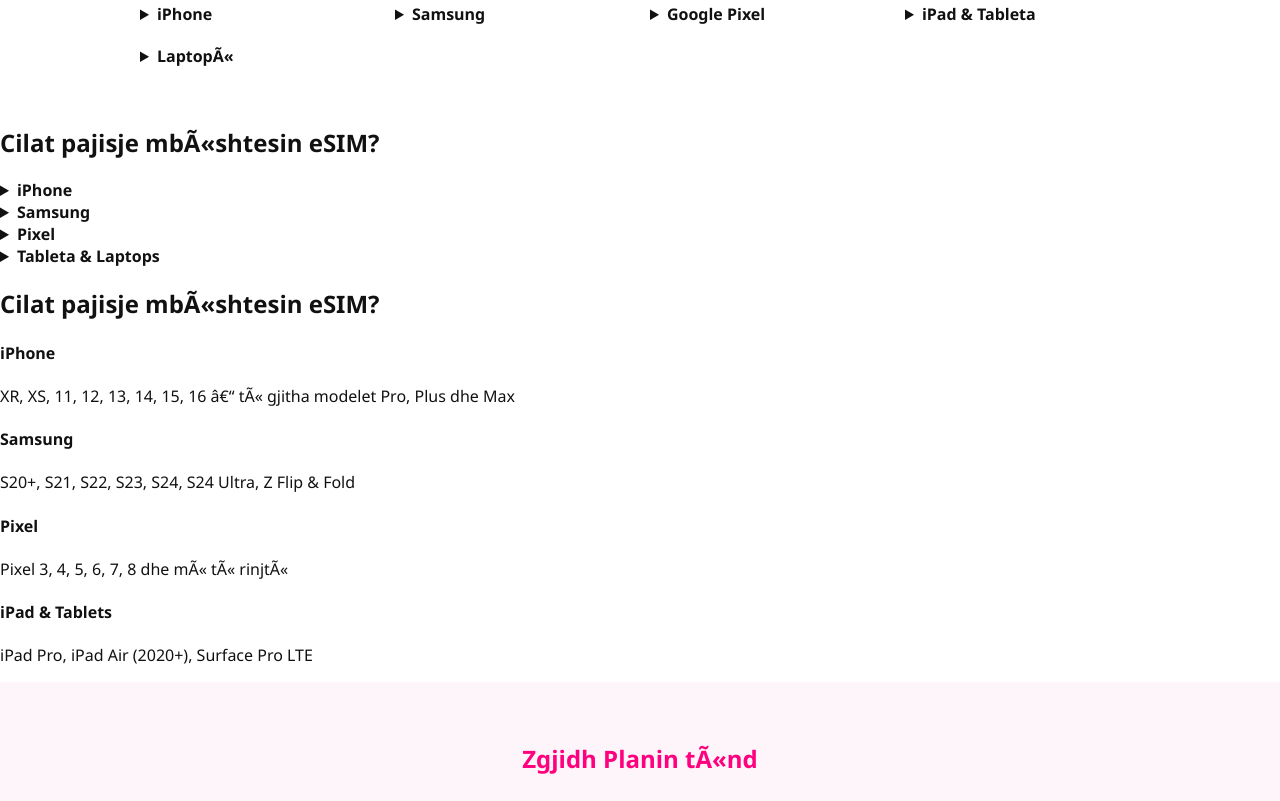
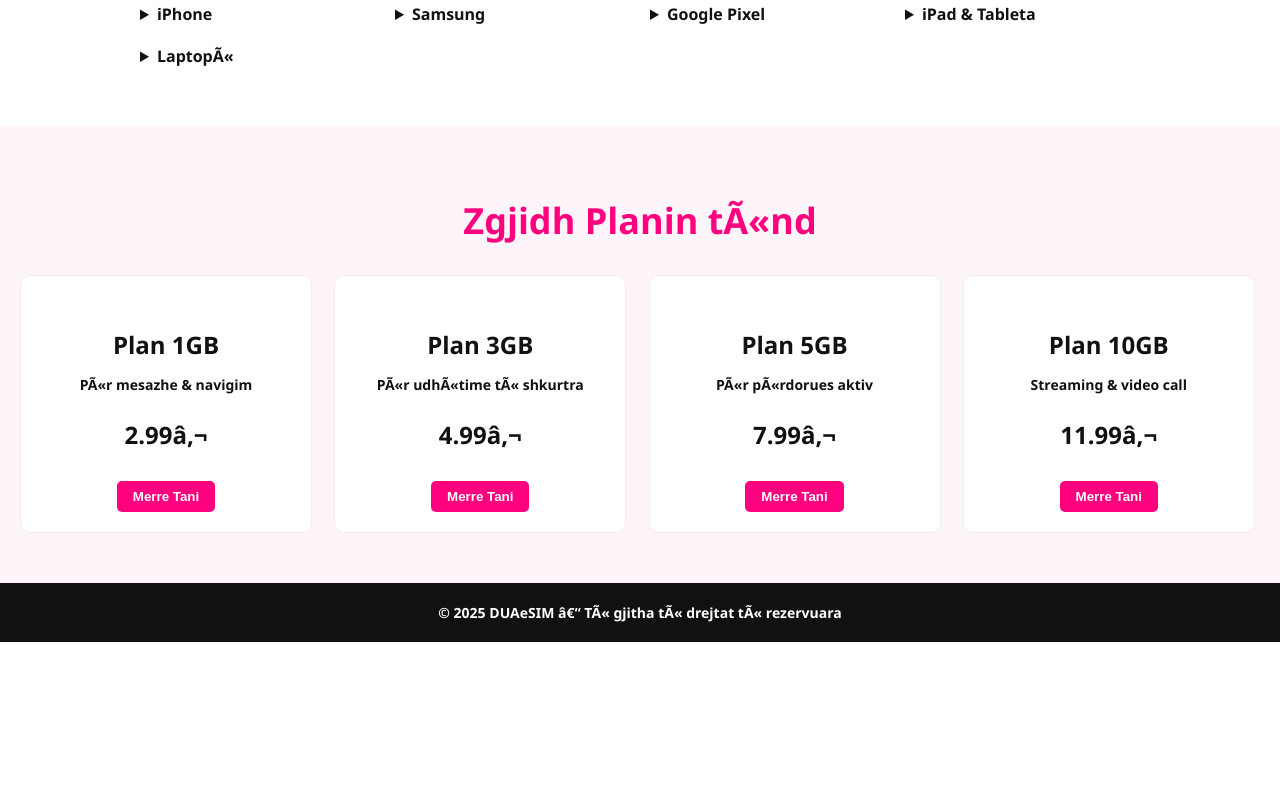
Before and after one commit to berti55/duaesim-store, a plain HTML site: page public/index.html in a window 1280 px wide. Shown: the part 2279-3080 px from the top of the page. After the commit the page ends 2941 px from the top, so only its background shows below. Drawn offline with Linux system fonts and the light colour scheme.

Commit message:
Update index.html

```diff
--- a/public/index.html
+++ b/public/index.html
@@ -293,23 +293,7 @@
     </div>
   </section>
 
-    <h2>Cilat pajisje mbÃ«shtesin eSIM?</h2>
-    <div class="items">
-      <details><summary><strong>iPhone</strong></summary><p>MbÃ«shtetet nga XR, XS, 11, 12, 13, 14, 15, 16 â€“ tÃ« gjitha modelet Pro, Plus dhe Max. iPhone 14+ nÃ« SHBA mbÃ«shtet vetÃ«m eSIM.</p></details>
-      <details><summary><strong>Samsung</strong></summary><p>Galaxy S20, S21, S22, S23, S24, S24 Ultra, Note20, Z Fold 2/3/4/5, Z Flip 3/4/5 â€“ versionet me eSIM tÃ« aktivizuar.</p></details>
-      <details><summary><strong>Pixel</strong></summary><p>Google Pixel 3 (nga SHBA), Pixel 4, 5, 6, 7, 8 â€“ tÃ« gjitha versionet me pÃ«rkrahje zyrtare pÃ«r eSIM.</p></details>
-      <details><summary><strong>Tableta & Laptops</strong></summary><p>iPad Pro, iPad Air 3/4/5, iPad 7â€“10 (WiFi + Cellular), Surface Pro LTE, Lenovo Yoga 5G â€“ qÃ« kanÃ« model me eSIM.</p></details>
-    </div>
-  </section>
-
-    <h2>Cilat pajisje mbÃ«shtesin eSIM?</h2>
-    <div class="items">
-      <div><h4>iPhone</h4><p>XR, XS, 11, 12, 13, 14, 15, 16 â€“ tÃ« gjitha modelet Pro, Plus dhe Max</p></div>
-      <div><h4>Samsung</h4><p>S20+, S21, S22, S23, S24, S24 Ultra, Z Flip & Fold</p></div>
-      <div><h4>Pixel</h4><p>Pixel 3, 4, 5, 6, 7, 8 dhe mÃ« tÃ« rinjtÃ«</p></div>
-      <div><h4>iPad & Tablets</h4><p>iPad Pro, iPad Air (2020+), Surface Pro LTE</p></div>
-    </div>
-  </section>
+    <h2>
 
 
   <section style="background-color: #fdf5f9; padding: 40px 20px;">
```
